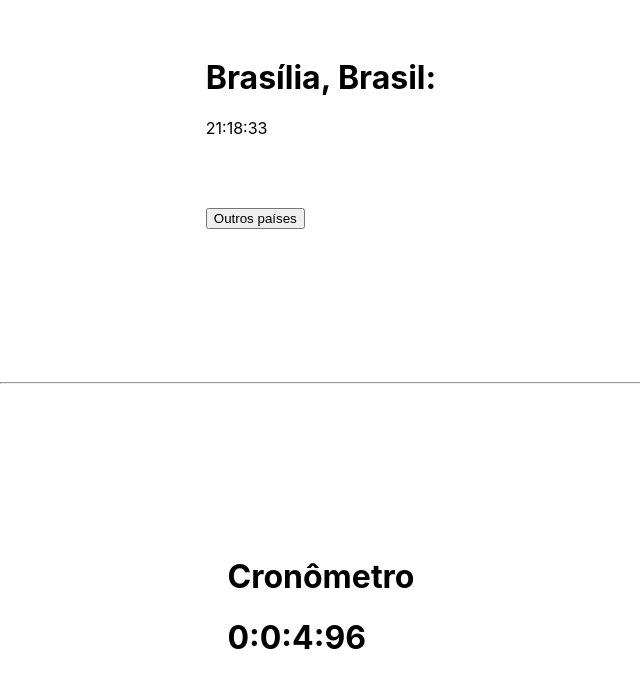
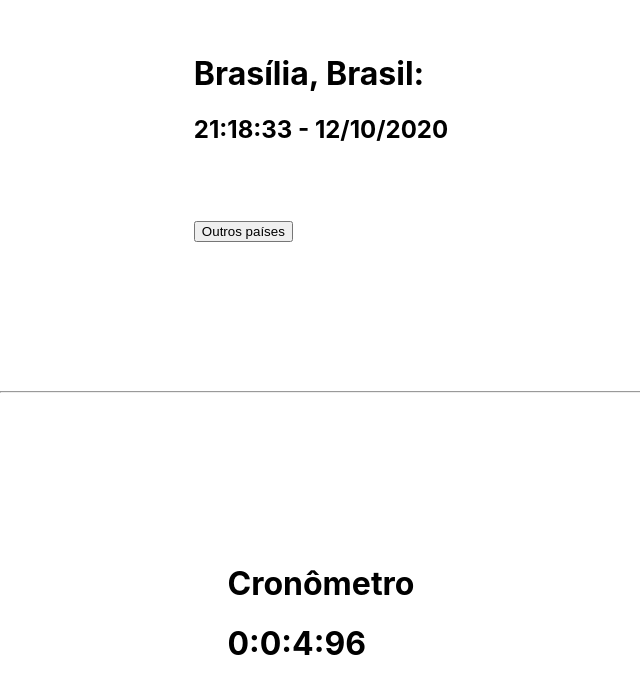
Before and after one commit to GuilhermeM314/Cronometro-UNIFACS, a React (Create React App) app: page / in a window 1280 px wide. Shown: the part 108-785 px from the top of the page, without its empty margins (319-959 px from the left). Built offline with nearby package versions, Linux system fonts and the light colour scheme.

Commit message:
Ajustes pequenos

```diff
--- a/src/Contador.js
+++ b/src/Contador.js
@@ -3,7 +3,7 @@ import './App.css';
 
 
 const Contador = (props) => (
-    <h1 class="my-title">{props.horas}:{props.minutos}:{props.segundos}:{props.centesimos}</h1>
+    <h1 className="my-title">{props.horas}:{props.minutos}:{props.segundos}:{props.centesimos}</h1>
 )
 
 export default Contador
--- a/src/LabelRelogio.js
+++ b/src/LabelRelogio.js
@@ -2,7 +2,7 @@ import React from 'react';
 import './App.css';
 
 const LabelRelogio = (props) => (
-    <h1 class="my-title">{props.name}</h1>
+    <h1 className="my-title">{props.name}</h1>
 )
 
 export default LabelRelogio
--- a/src/Relogio.js
+++ b/src/Relogio.js
@@ -3,11 +3,15 @@ import './App.css';
 import './Relogio.css'
 
 const generateTime = (extraHours) => {
-    let today = new Date();
-    let totalHours = today.getHours() + extraHours
-    let time = totalHours + ":" + today.getMinutes() + ":" + today.getSeconds();
+    const today = new Date();
+    const totalHours = today.getHours() + extraHours
+    const time = totalHours + ":" + today.getMinutes() + ":" + today.getSeconds();
 
-    return time;
+    const date = today.getDate() + '/' + (today.getMonth() + 1) + '/' + today.getFullYear();
+
+    // console.log(totalHours)
+
+    return time + " - " + date;
 }
 
 function toggleCountries() {
@@ -18,7 +22,8 @@ function toggleCountries() {
 const Relogio = (props) => (
     <div>
         <h1>Brasília, Brasil:</h1>
-        <p className="localTime mb-30">{generateTime(0)}</p>
+        <h2 className="localTime mb-30">{generateTime(0)}</h2>
+
         <button onClick={toggleCountries} id="toggleCountries">Outros países</button>
         <div className="d-none" id="countries">
             <h3>Londres, Reino Unido:</h3>
```
